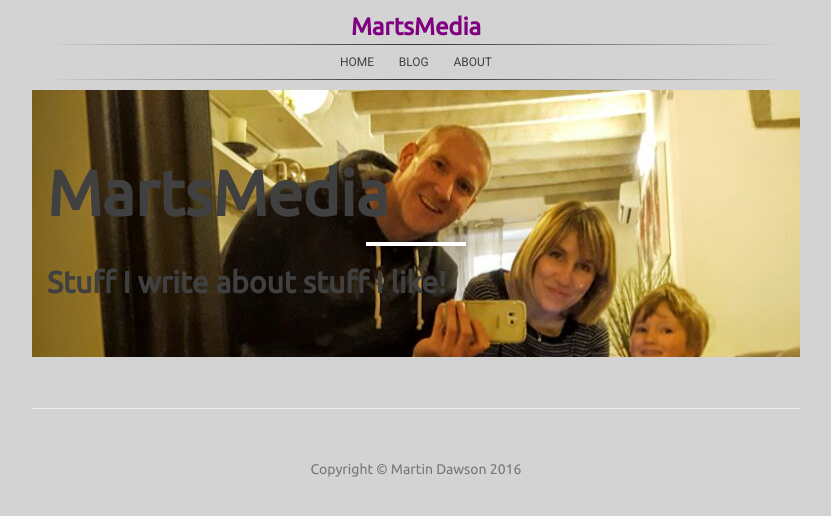
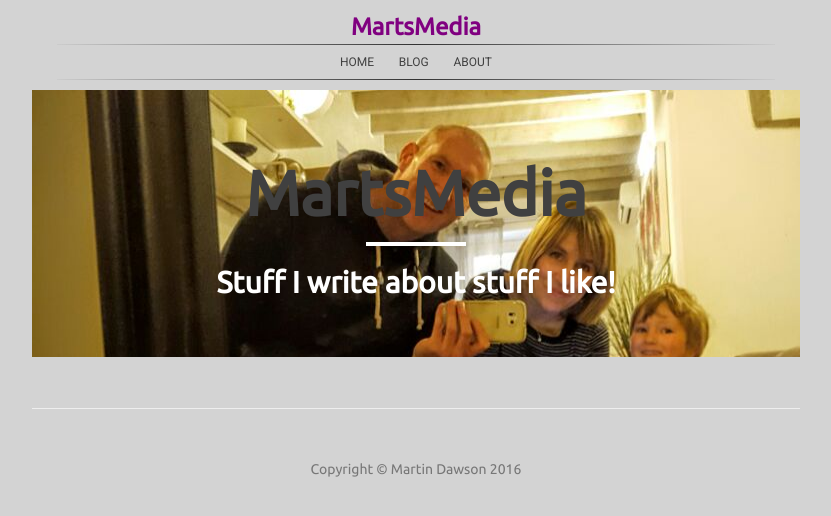
Before and after one commit to dawsino/dawsino.github.io, a Jekyll site: the page built from altindex.html, in a window 1280 px wide. Shown: the top 516 px of the page, without its empty margins (224-1055 px from the left). Built offline with Jekyll 4.4.1, drawn with Linux system fonts in a browser that asks for light colours; nearby versions of some CDN libraries.

Commit message:
Update custom.css

```diff
--- a/css/custom.css
+++ b/css/custom.css
@@ -172,3 +172,8 @@ h1, h2, h3, h4, h5, h6, body {
     background: #333;
     background-image: linear-gradient(to right, #ccc, #333, #ccc);
 }
+
+.pagetitle {
+    color: white;
+    text-align: center;
+}
```
